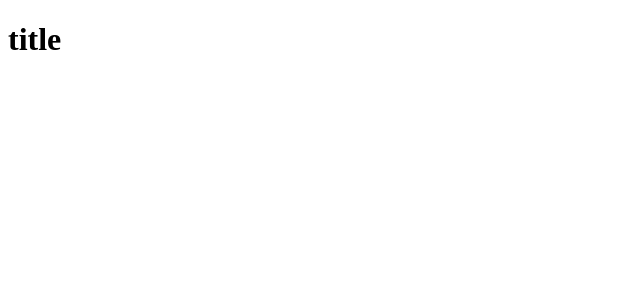
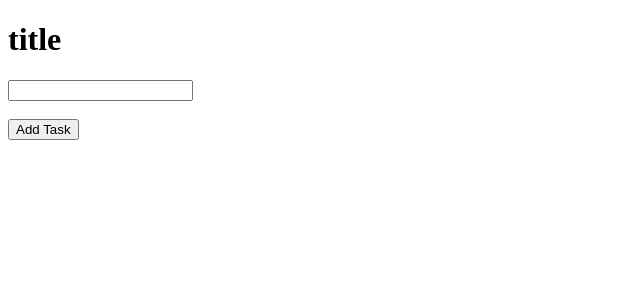
Before and after one commit to jitendrakumar0/my-app, an Angular app: page / in a window 1280 px wide. Shown: the top 300 px of the page, without its empty margins (0-640 px from the left). Built offline with nearby package versions, Linux system fonts and the light colour scheme.

Commit message:
#25 Todo list in angular

```diff
--- a/src/app/app.component.html
+++ b/src/app/app.component.html
@@ -1,2 +1,11 @@
 <h1>{{title}}</h1>
 <router-outlet></router-outlet>
+
+
+<input type="text" name="" #task />
+<br><br>
+<button (click)="addTask(task.value)">Add Task</button>
+
+<ul>
+    <li *ngFor="let item of tasks"><span> {{item.id}} </span> <span> {{item.name}} </span> <span> <button (click)="removeItem(item.id)">Remove</button></span></li>
+</ul>
--- a/src/app/app.component.ts
+++ b/src/app/app.component.ts
@@ -7,4 +7,14 @@ import { Component } from '@angular/core';
 })
 export class AppComponent {
   title = 'title';
+  tasks:any[] = [];
+
+  addTask(item:any) {
+    this.tasks.push({id:this.tasks.length + 1, name:item});
+    console.warn(this.tasks);
+  }
+
+  removeItem(id:number) {
+    this.tasks = this.tasks.filter(item=>item.id!==id);
+  }
 }
```
